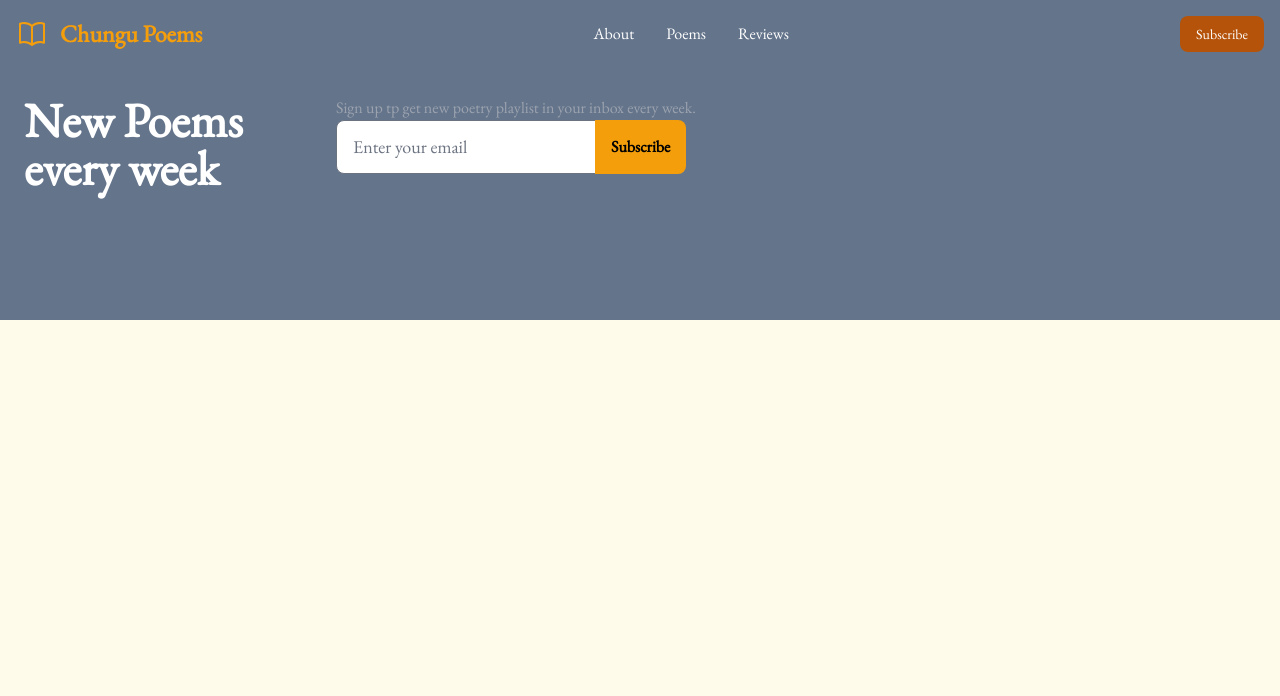
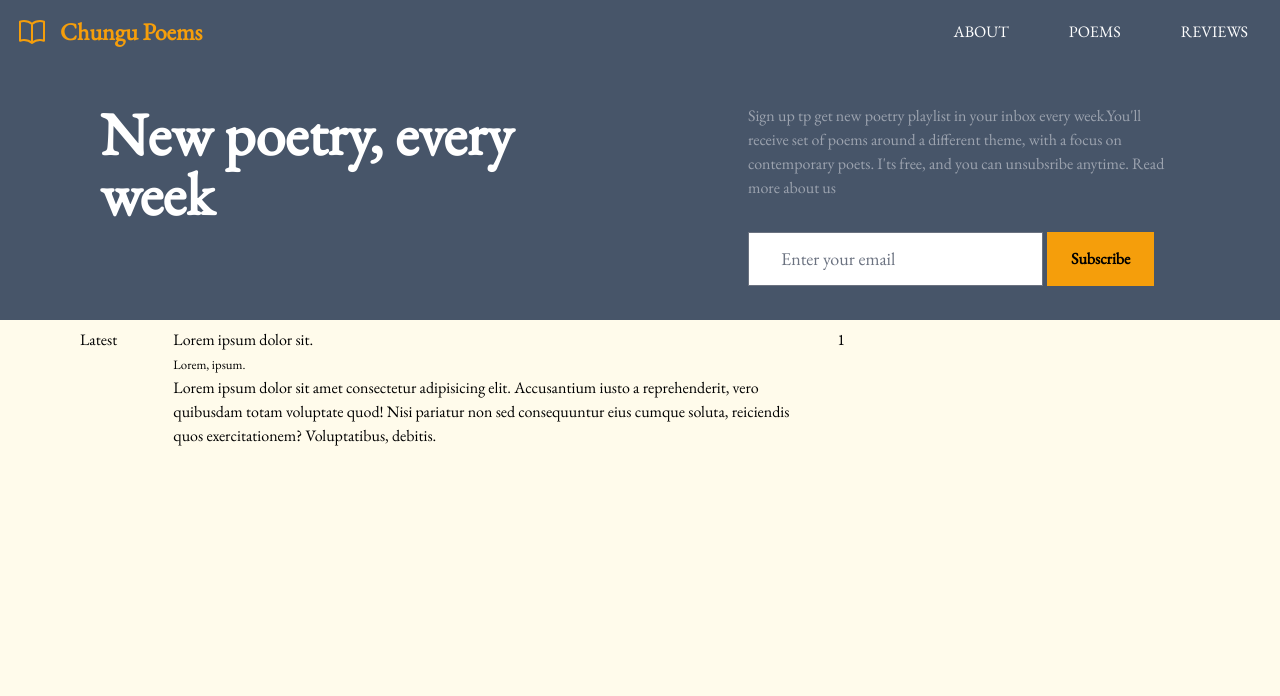
Before and after one commit to munenepeter/poems-chungu, a PHP site: page / in a window 1280 px wide. Shown: the top 696 px of the page. Run offline with PHP 8.4, Linux system fonts and the light colour scheme; data comes from the database, SQL or seed files in the repository; some libraries are stand-ins or nearby versions.

Commit message:
a lot of changes

```diff
--- a/Views/index.view.php
+++ b/Views/index.view.php
@@ -1,28 +1,47 @@
 <?php include_once 'base.view.php'; ?>
 <?php include_once 'sections/nav.view.php'; ?>
 
-<div class="bg-slate-500 h-64 pt-8  mt-16 ">
+<section class="bg-slate-600 md:h-64 lg:72 pt-8  md:mt-16 mt-8 ">
+    <div class="px-4 py-4 mx-auto sm:max-w-xl md:max-w-full lg:max-w-screen-xl md:px-24 lg:px-20 lg:py-2">
+        <div class="flex flex-col justify-between lg:flex-row px-5">
+            <div class="mb-8 lg:max-w-lg lg:pr-5 lg:mb-0">
+                <h1 class="text-white font-extrabold md:text-6xl text-4xl">New poetry, every week</h1>
+            </div>
+            <div class="pb-5 lg:w-2/5">
+                <p class='pb-8 text-gray-400'>Sign up tp get new poetry playlist in your inbox every week.You'll receive
+                    set
+                    of poems around a different theme, with a focus on contemporary poets. I'ts free, and you can
+                    unsubsribe anytime. Read more about us</p>
 
-    <div class="flex items-start justify-center container px-4 mx-auto">
-        <div class="px-2 sm:w-1/2 md:w-1/4">
-            <h1 class="text-white font-extrabold text-5xl">New Poems every week</h1>
+                <div class='flex sm:flex-row md:p-0'>
+                    <input class='px-8 py-3 text-lg transition-all duration-300 focus:outline-none focus:right-1 '
+                        placeholder='Enter your email' type="text" />
+                    <button class='ml-1 px-6 py-3 font-semibold bg-amber-500'>Subscribe</button>
+                </div>
+            </div>
+        </div>
+    </div>
+</section>
+
+
+<div class="px-4 py-4 mx-auto sm:max-w-xl md:max-w-full lg:max-w-screen-xl md:px-24 lg:px-20 lg:py-2">
+    <div class="grid grid-cols-6 gap-4 mx-auto">
+        <h1>Latest</h1>
+        <div class="-ml-24 font-medium col-span-3">
+
+            <h2>Lorem ipsum dolor sit.</h2>
+
+            <small>Lorem, ipsum.</small>
+
+            <p>Lorem ipsum dolor sit amet consectetur adipisicing elit. Accusantium iusto a reprehenderit, vero quibusdam totam voluptate quod! Nisi pariatur non sed consequuntur eius cumque soluta, reiciendis quos exercitationem? Voluptatibus, debitis.</p>
         </div>
 
-        <div class="px-2 sm:w-1/2 md:w-3/4">
+        <div class="flex flex-col col-span-2">
+            1
+        </div>
+    </div>
 
-            <p class='text-gray-400'>Sign up tp get new poetry playlist in your inbox every week.</p>
-
-            <div class='flex xsm:flex-row md:p-0'>
-                <input
-                    class='px-4 py-3 text-lg transition-all duration-300 rounded-l-lg focus:outline-none focus:right-1 '
-                    placeholder='Enter your email' type="text" />
-                <button class='-ml-1 px-4 py-3 font-semibold bg-amber-500 rounded-r-lg'>Subscribe</button>
-            </div>
-        </div>
-
-    </div>
 </div>
 
 
-
 <?php include_once 'sections/footer.view.php'; ?>
--- a/Views/sections/nav.view.php
+++ b/Views/sections/nav.view.php
@@ -1,33 +1,27 @@
-<nav class="bg-slate-500 fixed w-full top-0 -mb-2">
+<nav class="bg-slate-600 fixed w-full top-0 -mb-2">
   <div class="max-w-screen-xl flex flex-wrap items-center justify-between mx-auto p-4">
     <a href="/" class="flex items-center text-amber-500">
-      <svg xmlns="http://www.w3.org/2000/svg" fill="none" viewBox="0 0 24 24" stroke-width="1.5"
-        stroke="currentColor" class="w-8 h-8 mr-3">
+      <svg xmlns="http://www.w3.org/2000/svg" fill="none" viewBox="0 0 24 24" stroke-width="1.5" stroke="currentColor"
+        class="w-8 h-8 mr-3 hidden md:block">
         <path stroke-linecap="round" stroke-linejoin="round"
           d="M12 6.042A8.967 8.967 0 006 3.75c-1.052 0-2.062.18-3 .512v14.25A8.987 8.987 0 016 18c2.305 0 4.408.867 6 2.292m0-14.25a8.966 8.966 0 016-2.292c1.052 0 2.062.18 3 .512v14.25A8.987 8.987 0 0018 18a8.967 8.967 0 00-6 2.292m0-14.25v14.25" />
       </svg>
-      <span class="self-center text-2xl font-semibold whitespace-nowrap dark:text-white">Chungu Poems</span>
+      <span class="self-center md:text-2xl text-lg font-semibold whitespace-nowrap dark:text-white">Chungu Poems</span>
     </a>
-    <div class="flex md:order-2">
-      <button type="button" class="text-white bg-amber-700 hover:bg-amber-800 focus:ring-4 focus:outline-none focus:ring-blue-300 font-medium rounded-lg text-sm px-4 py-2 text-center mr-3 md:mr-0 dark:bg-amber-600 dark:hover:bg-amber-700 dark:focus:ring-amber-800">Subscribe</button>
-      <button data-collapse-toggle="navbar-sticky" type="button" class="inline-flex items-center p-2 w-10 h-10 justify-center text-sm text-gray-500 rounded-lg md:hidden hover:bg-gray-100 focus:outline-none focus:ring-2 focus:ring-gray-200 dark:text-gray-400 dark:hover:bg-gray-700 dark:focus:ring-gray-600" aria-controls="navbar-sticky" aria-expanded="false">
-        <span class="sr-only">Open main menu</span>
-        <svg class="w-5 h-5" aria-hidden="true" xmlns="http://www.w3.org/2000/svg" fill="none" viewBox="0 0 17 14">
-          <path stroke="currentColor" stroke-linecap="round" stroke-linejoin="round" stroke-width="2" d="M1 1h15M1 7h15M1 13h15" />
-        </svg>
-      </button>
-    </div>
-    <div class="items-center justify-between hidden w-full md:flex md:w-auto md:order-1" id="navbar-sticky">
-      <ul class="flex flex-col p-4 md:p-0 mt-4 font-medium border border-gray-100 rounded-lg md:flex-row md:space-x-8 md:mt-0 md:border-0  bg-transparent">
 
+    <div class="" id="navbar-stick9pipiy">
+      <ul class="flex md:space-x-8 space-x-2 bg-transparent font-medium uppercase">
         <li>
-          <a href="#" class="block py-2 pl-3 pr-4 text-white rounded hover:bg-gray-100 md:hover:bg-transparent md:hover:text-blue-700 md:p-0 md:dark:hover:text-blue-500 dark:text-white dark:hover:bg-gray-700 dark:hover:text-white md:dark:hover:bg-transparent dark:border-gray-700">About</a>
+          <a href="#"
+            class="block py-2 pl-1 md:pl-3 pr-2 md:pr-4 text-white rounded hover:bg-gray-100 md:hover:bg-transparent md:hover:text-amber-500 md:p-0 md:dark:hover:text-amber-500 dark:text-white dark:hover:bg-gray-700 dark:hover:text-white md:dark:hover:bg-transparent dark:border-gray-700">About</a>
         </li>
         <li>
-          <a href="#" class="block py-2 pl-3 pr-4 text-white rounded hover:bg-gray-100 md:hover:bg-transparent md:hover:text-blue-700 md:p-0 md:dark:hover:text-blue-500 dark:text-white dark:hover:bg-gray-700 dark:hover:text-white md:dark:hover:bg-transparent dark:border-gray-700">Poems</a>
+          <a href="#"
+            class="block py-2 pl-1 md:pl-3 pr-2 md:pr-4 text-white rounded hover:bg-gray-100 md:hover:bg-transparent md:hover:text-amber-500 md:p-0 md:dark:hover:text-amber-500 dark:text-white dark:hover:bg-gray-700 dark:hover:text-white md:dark:hover:bg-transparent dark:border-gray-700">Poems</a>
         </li>
         <li>
-          <a href="#" class="block py-2 pl-3 pr-4 text-white rounded hover:bg-gray-100 md:hover:bg-transparent md:hover:text-blue-700 md:p-0 md:dark:hover:text-blue-500 dark:text-white dark:hover:bg-gray-700 dark:hover:text-white md:dark:hover:bg-transparent dark:border-gray-700">Reviews</a>
+          <a href="#"
+            class="block py-2 pl-1 md:pl-3 pr-2 md:pr-4 text-white rounded hover:bg-gray-100 md:hover:bg-transparent md:hover:text-amber-500 md:p-0 md:dark:hover:text-amber-500 dark:text-white dark:hover:bg-gray-700 dark:hover:text-white md:dark:hover:bg-transparent dark:border-gray-700">Reviews</a>
         </li>
       </ul>
     </div>
```
